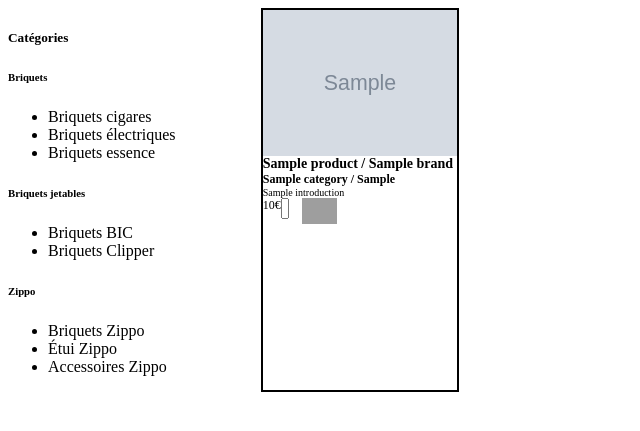
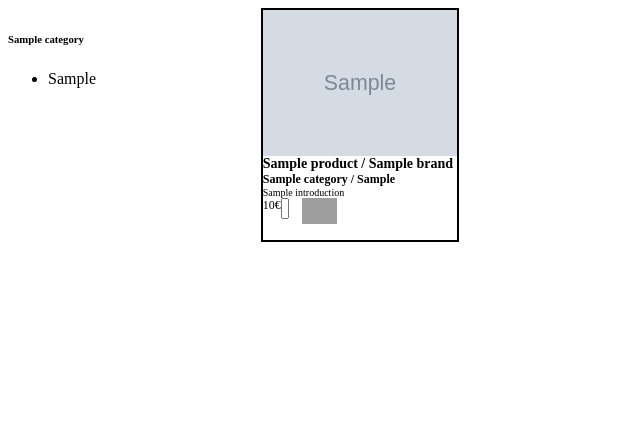
Before and after one commit to stephane-mathieu/boutique-en-ligne, a PHP site: template view/articles/produits.html.php in a window 1280 px wide. Shown: the top 431 px of the page, without its empty margins (0-640 px from the left). Run offline with PHP 8.4, Linux system fonts and the light colour scheme; the template is opened without the code that fills it: most values are stand-ins (such as "Sample title", 1, 10 or a date in 2020); grey boxes marked "Sample" are stand-in pictures; some libraries are stand-ins or nearby versions; grey boxes are pictures that could not be loaded.

Commit message:
PAGE PRODUITS
génération automatique du listing des catégories et sous catégories par catégories fonctionnel

```diff
--- a/libraries/controllers/Article/Produits.php
+++ b/libraries/controllers/Article/Produits.php
@@ -15,9 +15,11 @@ class Produits extends Controllers{
         session_start();
 
         $all_products = $this->model->DisplayAllProducts();
+        $all_categories = $this->model->ListingCategories();
+        $all_sub_categories = $this->model->ListingSubCategories();
 
         $pageTitle = "Produits";
-        Renderer::render('articles/produits', compact('pageTitle', 'all_products'));
+        Renderer::render('articles/produits', compact('pageTitle', 'all_products', 'all_categories', 'all_sub_categories'));
 
 
     }
--- a/style/produits.css
+++ b/style/produits.css
@@ -8,7 +8,6 @@ main {
 
 .categories {
     width: 20%;
-
 }
 
 
--- a/view/articles/produits.html.php
+++ b/view/articles/produits.html.php
@@ -18,31 +18,25 @@
 
             <div class="categories">
 
-                <h5>Catégories</h5>
+                <?php
 
-                <h6>Briquets</h6>
+                    foreach ( $all_categories as $category) {
 
-                <ul>
-                    <li>Briquets cigares</li>
-                    <li>Briquets électriques</li>
-                    <li>Briquets essence</li>
-                </ul>
+                        echo "<h6>".$category['category']."</h6>
 
-                <h6>Briquets jetables</h6>
+                        <ul> ";
 
-                <ul>
-                    <li>Briquets BIC</li>
-                    <li>Briquets Clipper</li>
-                </ul>
+                            foreach ($all_sub_categories as $sub_category) {
 
-                <h6>Zippo</h6>
+                                if ($sub_category['id_category'] == $category['id']) {
 
-                <ul>
-                    <li>Briquets Zippo</li>
-                    <li>Étui Zippo</li>
-                    <li>Accessoires Zippo</li>
-                </ul>
+                                    echo "<li>".$sub_category['sub_category']."</li>" ;
+                                }
+                            }
+                        echo "</ul>";
+                    }
 
+                ?>
 
             </div>
 
```
Also changed, not shown: libraries/models/Article.php (+30 -2 lines), libraries/models/Categories.php (added, +22 -0 lines).
